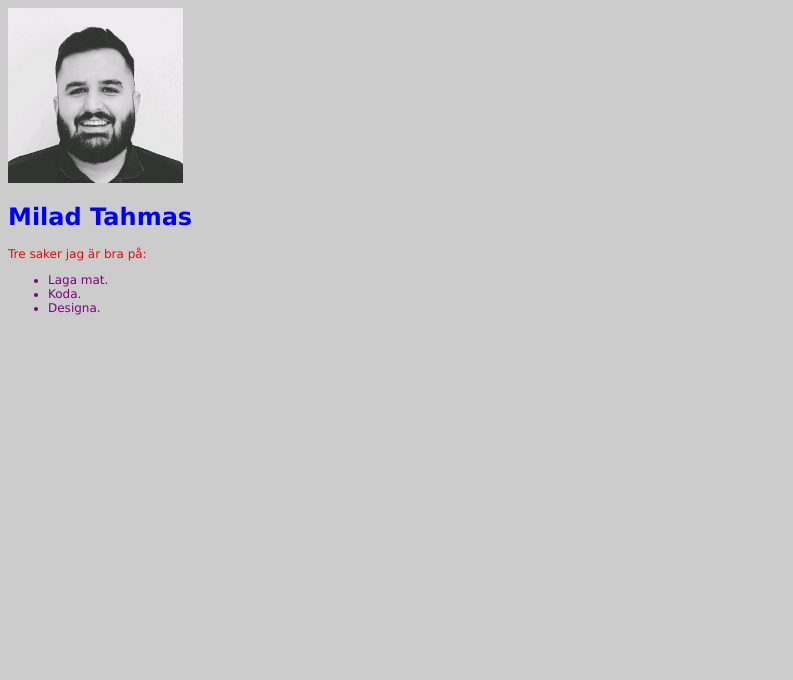
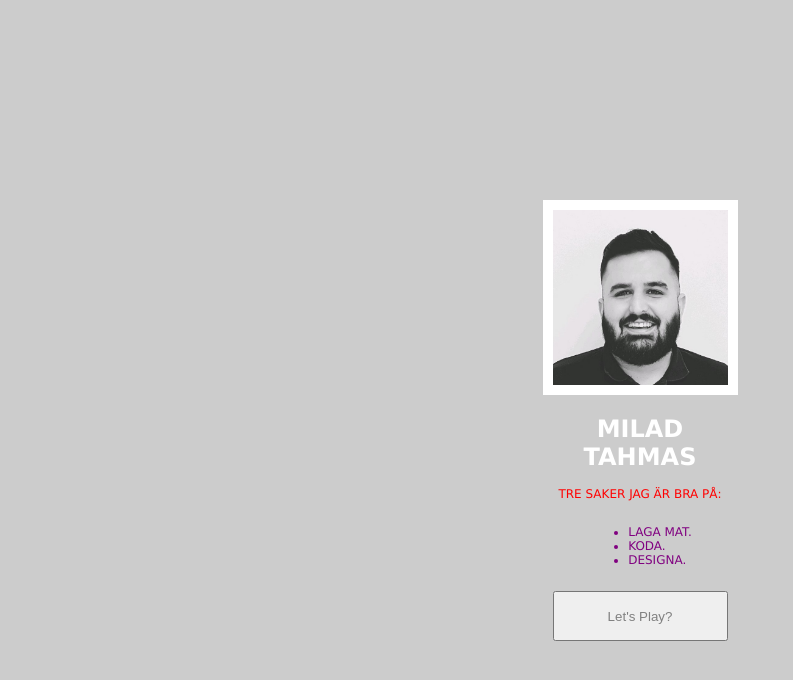
Before and after one commit to BrutalFrost/group3Disaster, a plain HTML site: page Milad.html in a window 1280 px wide. Shown: the whole page, without its empty margins (0-793 px from the left). Drawn offline with Linux system fonts and the light colour scheme.

Commit message:
Uppdaterat personlig sida med formattering samt en hemlig knapp

```diff
--- a/Milad.html
+++ b/Milad.html
@@ -6,13 +6,19 @@
     <title>Milad</title>
     <style>
         body {background-color: #cccccc;}
-        font {font-style: normal; font-family: 'Lucida Sans', 'Lucida Sans Regular', 'Lucida Grande', 'Lucida Sans Unicode', Geneva, Verdana, sans-serif; font-size: 12px;}
-        h1   {color: blue; font-size: 24px;}
+        font {font-style: normal; font-family: 'Lucida Sans', 'Lucida Sans Regular', 'Lucida Grande', 'Lucida Sans Unicode', Geneva, Verdana, sans-serif; font-size: 12px; text-transform: uppercase}
+        h1   {color: white; font-size: 24px;}
         p    {color:red;}
-        li   {color: purple; }
+        ul   {display: inline-block; text-align: left;}
+        li   {color: purple;}
+        button {color: grey; width: 175px; height: 50px;}
+        button:hover {background-color: blackwhite; color: grey;}
+        .center {width: 200px; position: absolute; top: 25%; left: 50%; right: 50%; margin-left: -100px; text-align: center;}
+        img  {border: 10px solid white;}
     </style>
 </head>
 <body>
+    <div class="center">
     <img src="bild.jpg" width="175px">
     <font>
     <h1>
@@ -32,6 +38,8 @@
             </li>
         </ul>
     </p>
+    <button onclick="window.location.href='https://www.google.com/logos/2010/pacman10-i.html';" onchange="color">Let's Play?</button>
     </font>
+    </div>
 </body>
 </html>
```
